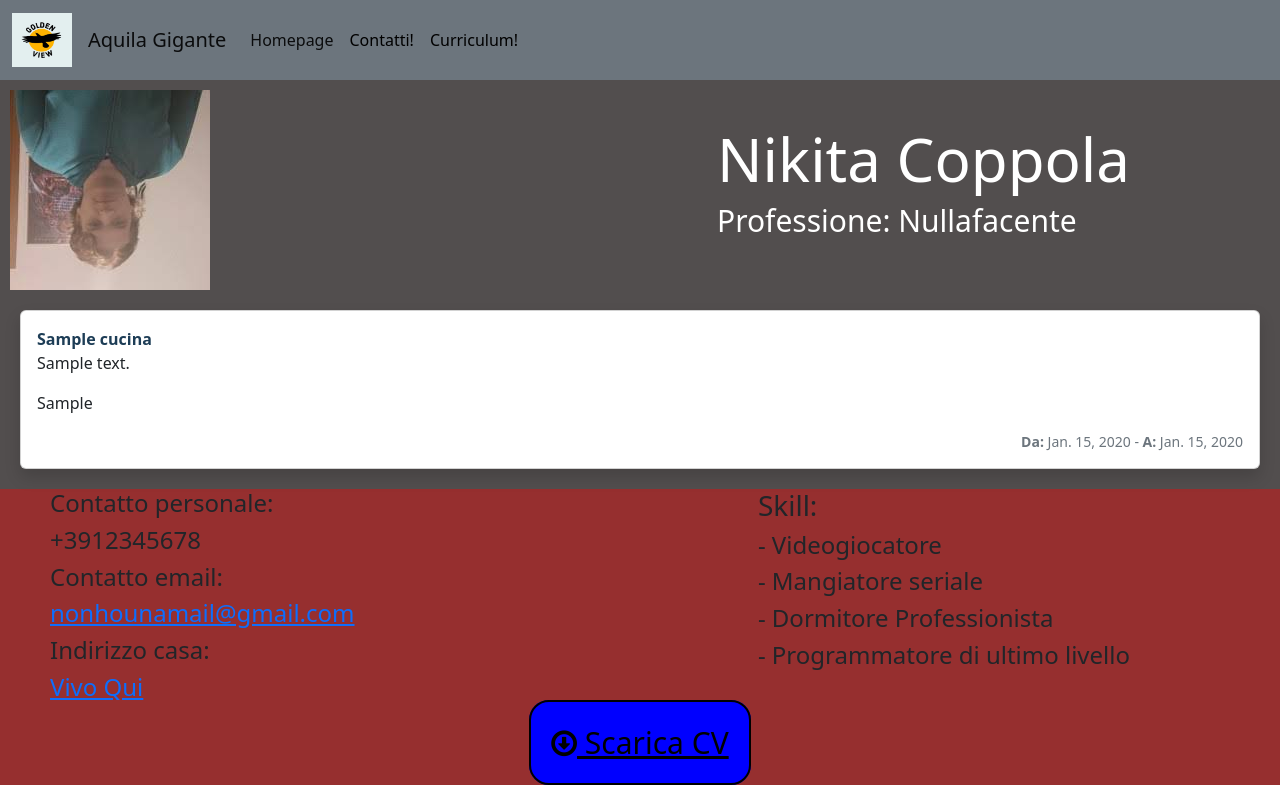
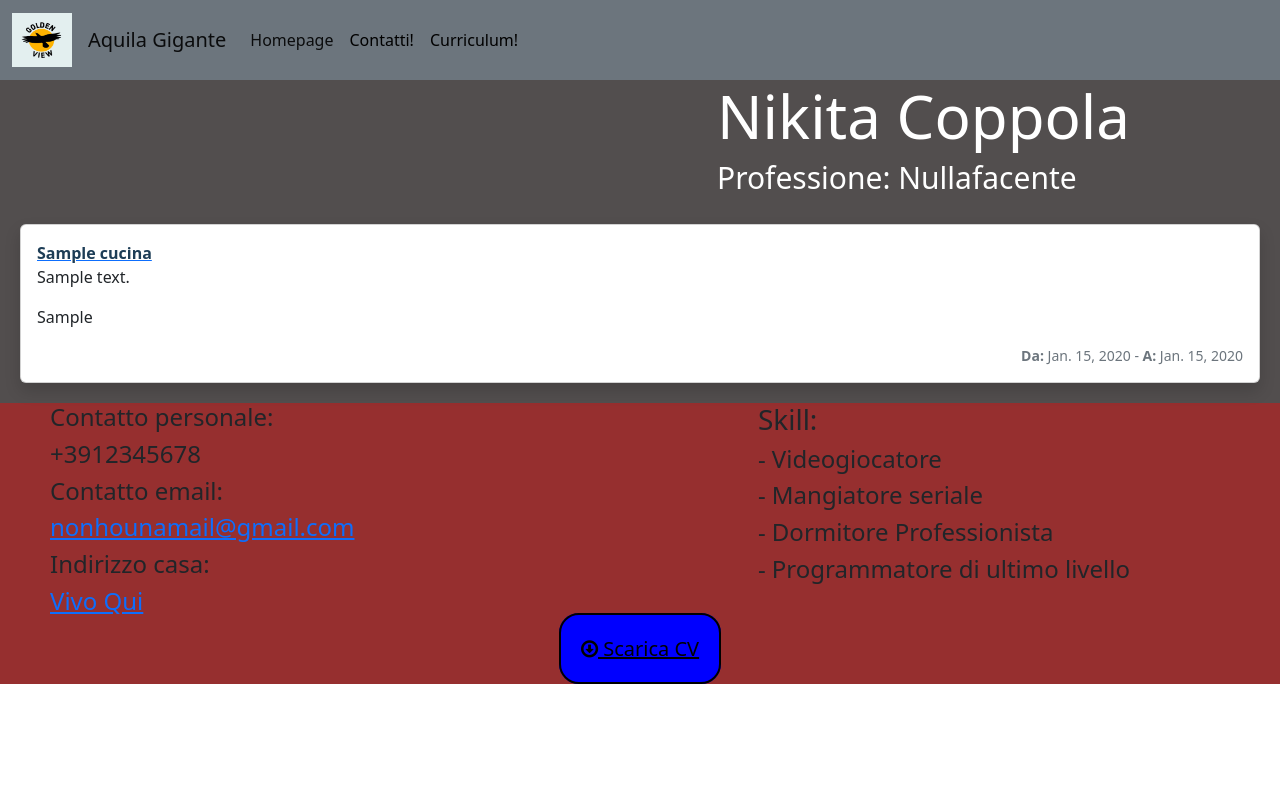
Before and after one commit to MasterNikii/my-first-blog, a Django app: page /curriculum in a window 1280 px wide. Run offline with Django 4.2, Linux system fonts and the light colour scheme; tables that the repository leaves empty hold one stand-in row (values such as "Sample post"); some libraries are stand-ins or nearby versions.

Commit message:
12/10/22

```diff
--- a/cv_web/cv_web/urls.py
+++ b/cv_web/cv_web/urls.py
@@ -17,11 +17,13 @@ from django.contrib import admin
 from django.urls import path
 from cvsite import views
 
-
+app_name = 'siticaso'
 urlpatterns = [
     path('admin/', admin.site.urls),
     path('', views.cvsite, name='home'),
     path('contatti', views.contatti, name='contatti'),
     path('curriculum', views.curriculum, name='curriculum'),
-    path('cv-download/', views.download_file, name="cv-download")
+    path('cv-download/', views.download_file, name="cv-download"),
+    path('<int:cvelement_id>/', views.detail, name='detail'),
+
 ]
--- a/cv_web/cvsite/static/cvsite/style2.css
+++ b/cv_web/cvsite/static/cvsite/style2.css
@@ -52,7 +52,7 @@
     background-color: blue;
     color: black;
     border: 2px solid black;
-    font-size: 30px;
+    font-size: 20px;
     border-radius: 20px;
     padding: 20px;
 }
--- a/cv_web/cvsite/templates/cvsite/curriculum.html
+++ b/cv_web/cvsite/templates/cvsite/curriculum.html
@@ -47,7 +47,7 @@
       <div>
         <div class="Nomes">
             {% load static %}
-            <img src="{% static 'cvsite/Curri.jpg' %}" alt="" class="Immagine3">
+            <img src="" alt="" class="Immagine3">
             <div>
                 <h1 class="Niki">Nikita Coppola</h1>
                 <h1 class="Profe">Professione: Nullafacente</h1>
@@ -59,7 +59,7 @@
                     {% for cvelement in cucinas %}
                   <div class="card-body">
                     <!-- <small class="text-muted"></small> -->
-                    <strong style="color:rgb(29, 61, 86);" >{{ cvelement.nome }}</strong>
+                    <a href="{% url 'detail' cvelement.id %}"><strong style="color:rgb(29, 61, 86);" >{{ cvelement.nome }}</strong></a>
                     <p class="card-text">
                       {{ cvelement.descrizione}}
                     </p>
--- a/cv_web/cvsite/templates/cvsite/homepage.html
+++ b/cv_web/cvsite/templates/cvsite/homepage.html
@@ -89,7 +89,7 @@
           <h5 class="card-title">{{ cvelement.nome }}</h5>
           <h6 class="card-subtitle mb-2 text-muted">{{cvelement.descrizione}}</h6>
           <p class="card-text">{{cvelement.riassunto}}</p>
-          <a href="#" class="card-link">Card link</a>
+          <a class="btn" href="{% url 'detail' cvelement.id %}">esplora</a>
         </div>
       </div>
       <br>
--- a/cv_web/cvsite/views.py
+++ b/cv_web/cvsite/views.py
@@ -3,6 +3,8 @@ from .models import Cucina, cvelement
 import mimetypes
 import os
 from django.http.response import HttpResponse
+from django.http import Http404
+
 
 # Create your views here.
 def cvsite(request):
@@ -24,3 +26,10 @@ def download_file(request):
     response = HttpResponse(path, content_type=mime_type)
     response['Content-Disposition'] = "attachment; filename=%s" % filename
     return response
+
+def detail(request, cvelement_id):
+    try:
+        print('cv element id: %s' % cvelement_id)
+    except cvelement.DoesNotExist:
+        raise Http404("CV element does not exist")
+    return render(request, 'cvsite/detail.html', {'element': cvelement_id})
```
Also changed, not shown: cv_web/cvsite/templates/cvsite/detail.html (added, +14 -0 lines).
